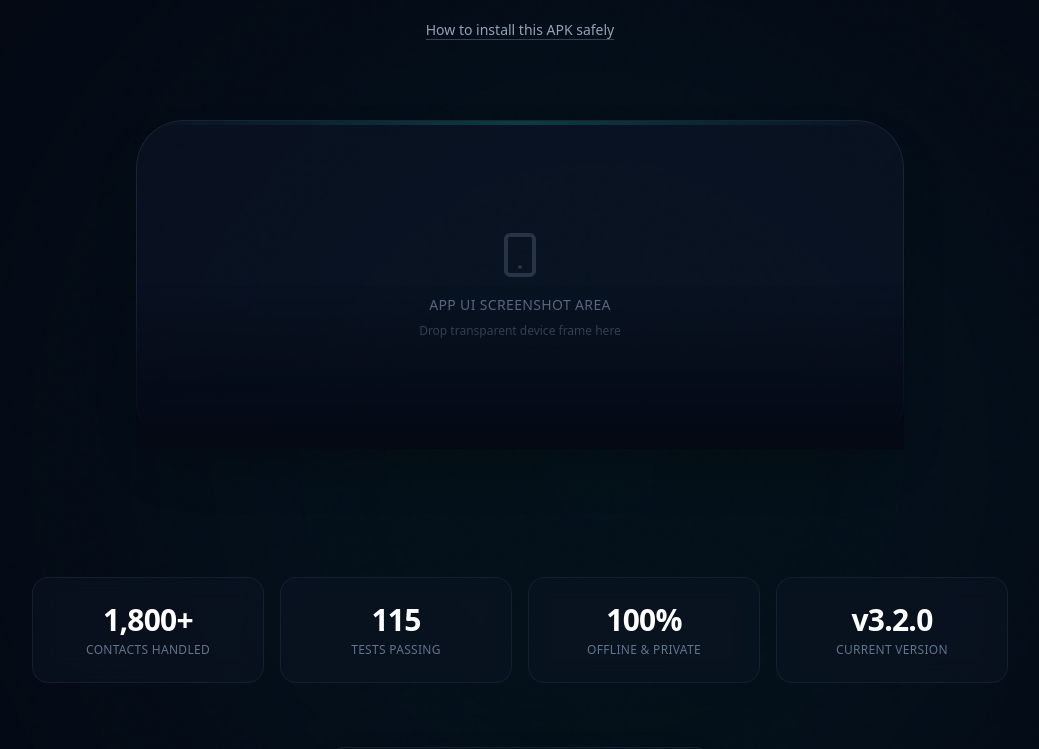
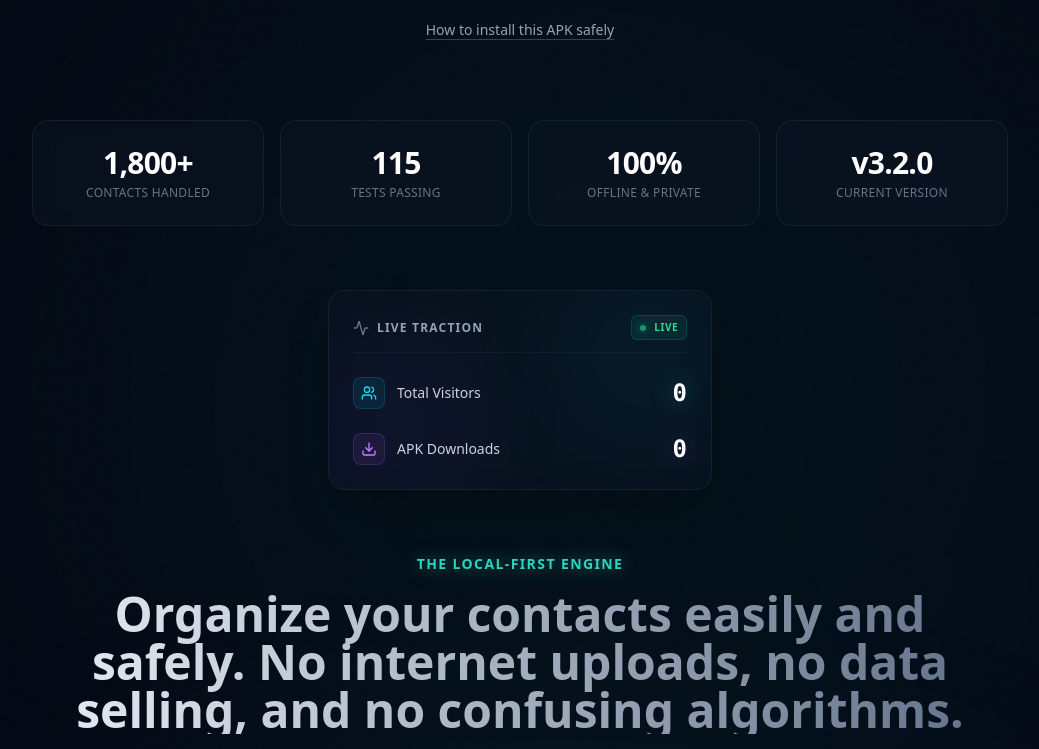
Before and after one commit to Shivanshmishra7275/Contact-Forge, a Next.js app in the folder contactforge-cloud-web/: page / in a window 1280 px wide. Shown: the part 720-1469 px from the top of the page, without its empty margins (120-1159 px from the left). Built offline with nearby package versions, Linux system fonts and the light colour scheme; no server answers.

Commit message:
style(web): remove screenshot placeholder section

```diff
--- a/contactforge-cloud-web/app/page.tsx
+++ b/contactforge-cloud-web/app/page.tsx
@@ -173,21 +173,6 @@ export default function Home() {
           </a>
         </motion.div>
 
-        {/* ── Product Proof Placeholder ────────────────────────────────────────── */}
-        <motion.div
-          initial={{ opacity: 0, y: 40 }}
-          animate={{ opacity: 1, y: 0 }}
-          transition={{ duration: 1, delay: 0.5, ease: [0.16, 1, 0.3, 1] }}
-          className="w-full max-w-3xl mb-32 relative"
-        >
-          <div className="absolute inset-0 bg-gradient-to-t from-[#040914] via-transparent to-transparent z-20 pointer-events-none" />
-          <div className="w-full aspect-[16/9] md:aspect-[21/9] bg-slate-900/50 border border-slate-800/80 rounded-[2rem] md:rounded-[3rem] overflow-hidden backdrop-blur-xl shadow-2xl flex flex-col items-center justify-center relative z-10 group">
-            <div className="absolute top-0 left-0 w-full h-1 bg-gradient-to-r from-transparent via-teal-500/50 to-transparent opacity-50" />
-            <Smartphone className="w-12 h-12 text-slate-600 mb-4 opacity-50 group-hover:scale-110 transition-transform duration-500" />
-            <span className="text-slate-500 font-medium tracking-wide uppercase text-sm">App UI Screenshot Area</span>
-            <span className="text-slate-600 text-xs mt-2">Drop transparent device frame here</span>
-          </div>
-        </motion.div>
         </motion.div>
 
         <motion.div
```
